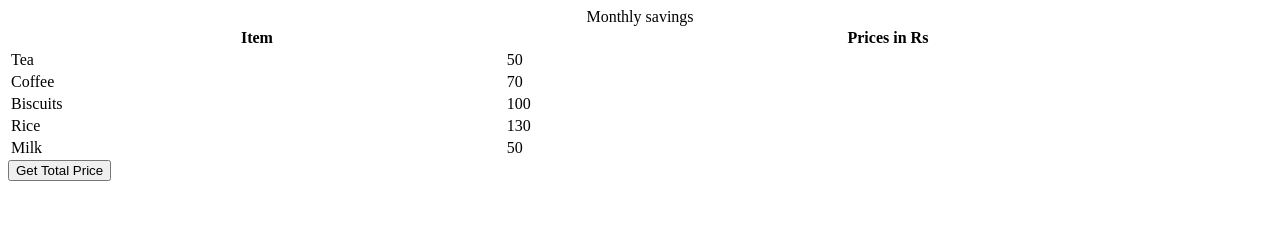
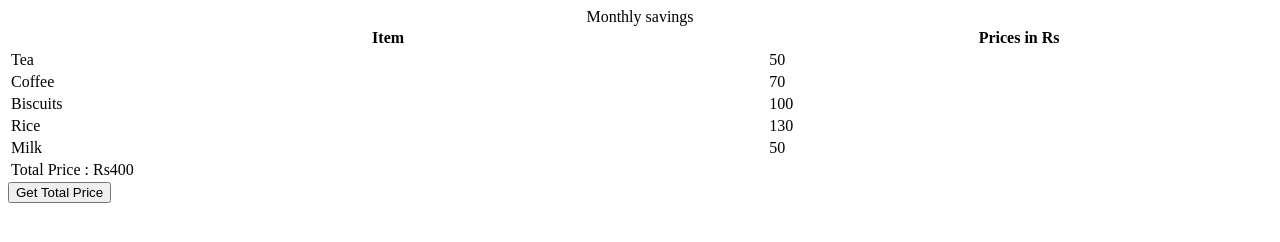
Before and after one commit to acciojob/grofers-checkout-sourabh-bansotiya, a website: page main.html in a window 1280 px wide. Both pictures are taken after a click on the button "Get Total Price". Drawn offline with Linux system fonts and the light colour scheme.

Commit message:
created a submission

```diff
--- a/script.js
+++ b/script.js
@@ -4,7 +4,16 @@ document.body.appendChild(getSumBtn);
 
 const getSum = () => {
 //Add your code here
+	let sum = 0;
+  const rupee = document.querySelectorAll('.price');
 
+	rupee.forEach(price => {
+		sum += parseInt(price.textContent);
+	});
+	const table = document.querySelector('table');
+	const newRow = table.insertRow(-1);
+	const cell = newRow.insertCell(0);
+	cell.textContent = "Total Price : Rs" + sum;
 };
 
 getSumBtn.addEventListener("click", getSum);
```
Also changed, not shown: main.html (+1 -0 lines).
